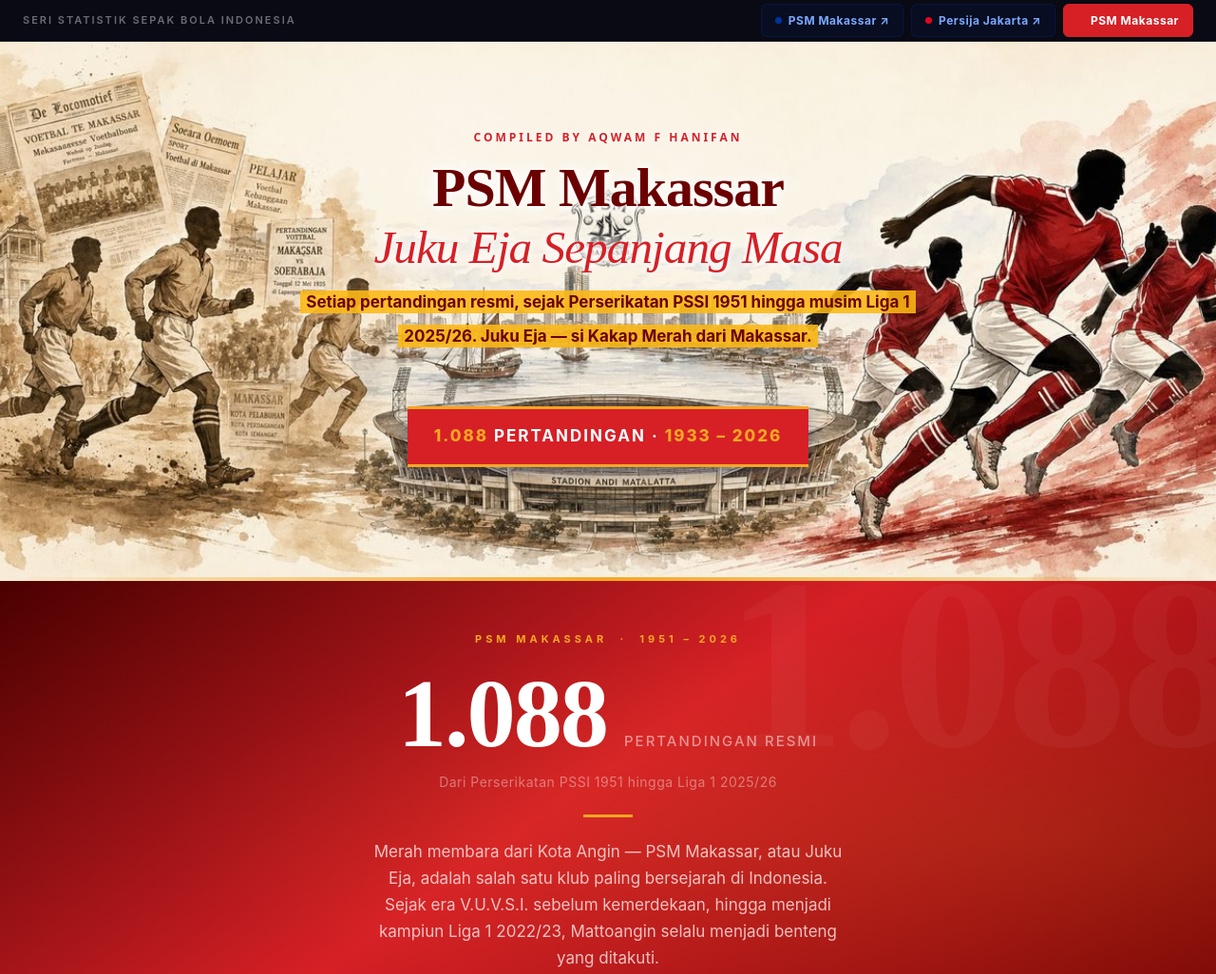
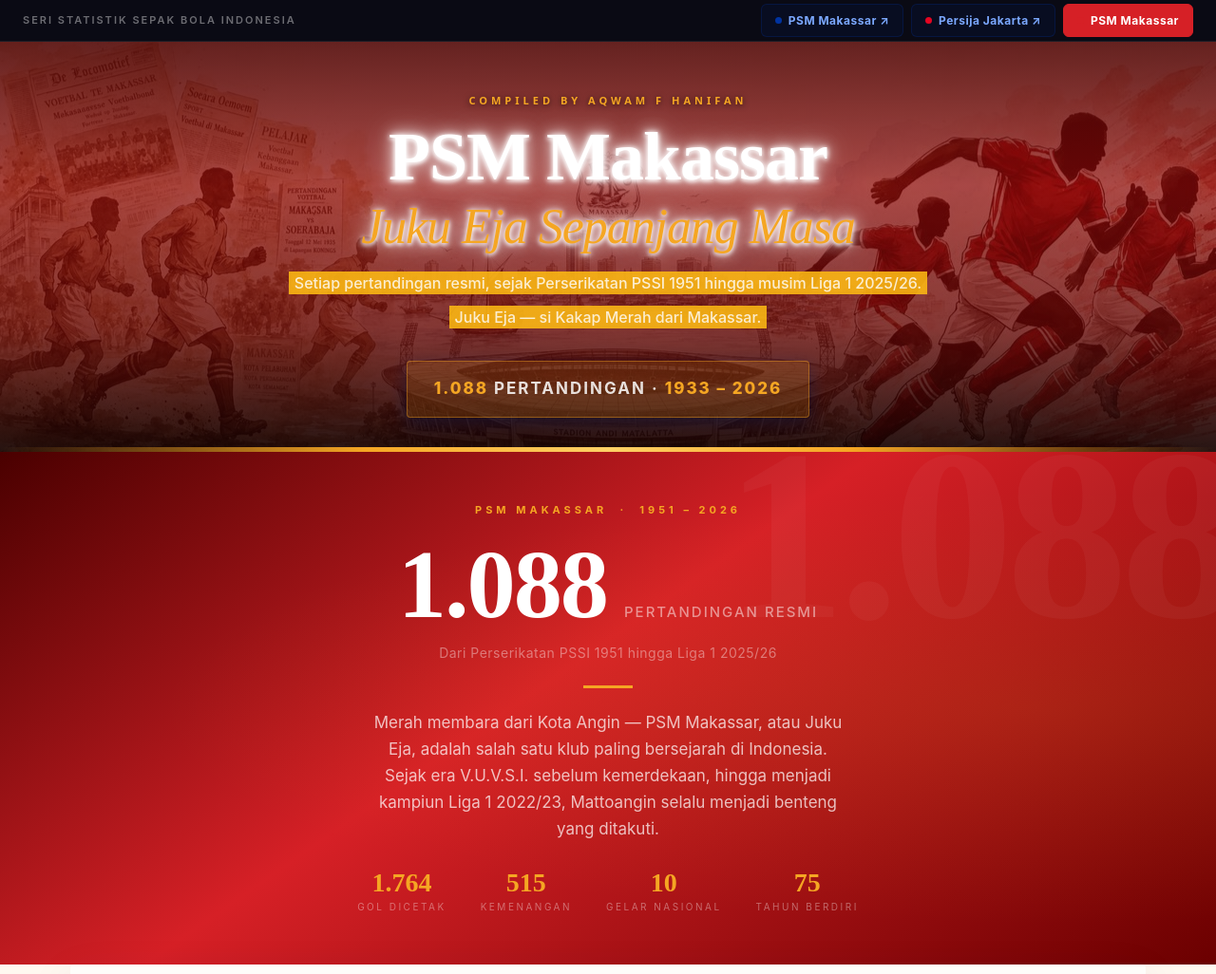
Before and after one commit to aqfiazfan/psm-matchdays, a plain HTML site: page index.html in a window 1280 px wide. Shown: the top 1026 px of the page at 95% size. Drawn offline with Linux system fonts and the light colour scheme.

Commit message:
MERAH MEMBARA: redesign header PSM
Berdasarkan design philosophy 'Merah Membara':
- Dark red cinematic overlay di atas foto header
  (gradient 88%→72%→78%→92% opacity)
- Teks putih semua (bukan hitam/gelap)
- Eyebrow: emas #F5A623, uppercase, letter-spacing 4px
- H1: clamp(36px,6vw,72px) bold white, em = emas
- Subtitle: rgba white 80%
- Hero-byline: transparan gold dengan border
- Gold accent bar bawah: prominent gradient
- Hero-inner: padding lebih compact (52px top, 36px bottom)
- Hapus text-shadow putih (diganti dark shadow)

```diff
--- a/index.html
+++ b/index.html
@@ -41,53 +41,55 @@
 
   /* ====== HEADER ====== */
   /* Hero section dengan banner ilustrasi sebagai background */
+  /* ====== MERAH MEMBARA HEADER ====== */
   header.hero {
-    background-color: var(--persib-cream);
+    background-color: #1a0505;
     background-image: url('psm_header_new2.jpg');
     background-size: cover;
-    background-position: center center;
+    background-position: center 30%;
     background-repeat: no-repeat;
-    color: var(--persib-blue-dark);
-    padding: 70px 24px 100px;
+    color: white;
+    padding: 0;
     position: relative;
     overflow: hidden;
     text-align: center;
-    min-height: 480px;
+    min-height: 420px;
     display: flex;
     align-items: center;
     justify-content: center;
   }
-  /* Fallback: kalau image tidak load, balik ke gradient biru + text putih */
-  header.hero.no-image {
-    background-image: linear-gradient(160deg, var(--psm-dark) 0%, #3a0000 100%);
-    color: white;
-  }
-  header.hero.no-image::before {
+  /* Dark red overlay — creates cinematic depth over the photo */
+  header.hero::before {
     content:""; position:absolute; inset:0;
-    background-image: radial-gradient(circle at 20% 30%, rgba(253,185,19,0.12) 0%, transparent 40%),
-                      radial-gradient(circle at 80% 70%, rgba(255,255,255,0.06) 0%, transparent 40%);
-    pointer-events: none;
-  }
-  /* Subtle white overlay di tengah supaya teks gelap kontras dengan area putih image */
+    background:
+      linear-gradient(to bottom,
+        rgba(80,5,5,0.88) 0%,
+        rgba(140,8,8,0.72) 35%,
+        rgba(100,5,5,0.78) 70%,
+        rgba(20,2,2,0.92) 100%);
+    pointer-events:none; z-index:1;
+  }
+  /* Gold rule at very bottom */
   header.hero::after {
     content:""; position:absolute; left:0; right:0; bottom:0;
-    height: 4px;
-    background: linear-gradient(90deg, transparent 0%, var(--persib-gold) 50%, transparent 100%);
+    height: 5px;
+    background: linear-gradient(90deg, transparent 0%, #F5A623 30%, #FFD166 50%, #F5A623 70%, transparent 100%);
+    z-index:3;
   }
   .hero-inner {
-    max-width: 760px; margin: 0 auto; position: relative;
-    /* Tanpa background — biar ilustrasi full kebaca; teks pakai shadow */
-    background: transparent;
-    padding: 20px 24px;
-  }
-  /* Text shadow halo putih untuk teks gelap di atas image */
+    max-width: 860px; margin: 0 auto; position: relative;
+    z-index:2; padding: 52px 32px 36px;
+  }
+  /* All text in header: white, strong shadow */
   .hero-text-shadow {
-    text-shadow:
-      0 0 12px rgba(255,255,255,0.95),
-      0 0 4px rgba(255,255,255,0.95),
-      0 1px 2px rgba(255,255,255,0.8),
-      0 0 24px rgba(255,255,255,0.6);
-  }
+    text-shadow: 0 2px 12px rgba(0,0,0,0.8), 0 1px 4px rgba(0,0,0,0.9);
+  }
+  /* Fallback when no image */
+  header.hero.no-image {
+    background-image: linear-gradient(145deg, #4a0000 0%, #D62026 45%, #6B0000 100%);
+    color: white;
+  }
+  header.hero.no-image::before { display:none; }
   /* Logo natural — tanpa frame circle, ukuran asli */
   .logo-wrap {
     display: inline-block;
@@ -100,8 +102,11 @@
   }
   .eyebrow {
     font-family: system-ui, sans-serif;
-    font-size: 12px; font-weight: 700;
-    text-transform: uppercase; letter-spacing: 3px;
+    font-size: 11px; font-weight: 700;
+    text-transform: uppercase; letter-spacing: 4px;
+    color: #F5A623 !important;
+    text-shadow: 0 1px 6px rgba(0,0,0,0.7) !important;
+    margin-bottom: 14px;
     color: var(--persib-blue);
     margin-bottom: 12px;
     text-shadow:
@@ -111,8 +116,9 @@
   header.hero.no-image .eyebrow { color: var(--persib-gold); text-shadow: none; }
   header h1 {
     font-family: 'Playfair Display', serif;
-    font-size: clamp(32px, 5vw, 58px);
+    font-size: clamp(36px, 6vw, 72px);
     font-weight: 900;
+    color: white !important;
     line-height: 1.08;
     letter-spacing: -1px;
     margin-bottom: 14px;
@@ -129,10 +135,10 @@
   }
   header h1 em {
     font-style: italic; font-weight: 400;
-    color: var(--psm-red);
+    color: #F5A623;
     display: block;
-    font-size: 0.85em;
-    margin-top: 4px;
+    font-size: 0.72em;
+    margin-top: 6px;
   }
   header.hero.no-image h1 em { color: var(--persib-gold); }
   /* Wrapper block agar subtitle tidak overflow inline ke byline */
@@ -144,9 +150,9 @@
     line-height: 2.1;
   }
   .hero-subtitle {
-    font-size: 17px;
-    color: var(--persib-blue-dark);
-    font-weight: 700;
+    font-size: 16px;
+    color: rgba(255,255,255,0.80) !important;
+    font-weight: 500;
     text-shadow: none;
     /* Highlighter-style background kuning emas */
     background: linear-gradient(180deg, transparent 0%, transparent 8%, rgba(253,185,19,0.88) 8%, rgba(253,185,19,0.88) 92%, transparent 92%);
@@ -165,13 +171,14 @@
     display: block;
     width: 100%;
     text-align: center;
-    margin-top: 56px;
+    margin-top: 28px;
   }
   .hero-byline {
     margin-top: 0;
     display: inline-block;
-    background: var(--persib-blue);
-    color: white;
+    background: rgba(245,166,35,0.15);
+    border: 1px solid rgba(245,166,35,0.4);
+    color: rgba(255,255,255,0.85);
     font-size: 17px;
     font-weight: 700;
     text-transform: uppercase;
@@ -180,8 +187,7 @@
     border-radius: 0;
     box-shadow: 0 6px 18px rgba(0,30,90,0.4);
     text-shadow: none;
-    border-top: 3px solid var(--persib-gold);
-    border-bottom: 3px solid var(--persib-gold);
+    border-radius: 4px;
   }
   header.hero.no-image .hero-byline {
     background: var(--persib-blue);
```
Also changed, not shown: 2 other files.
